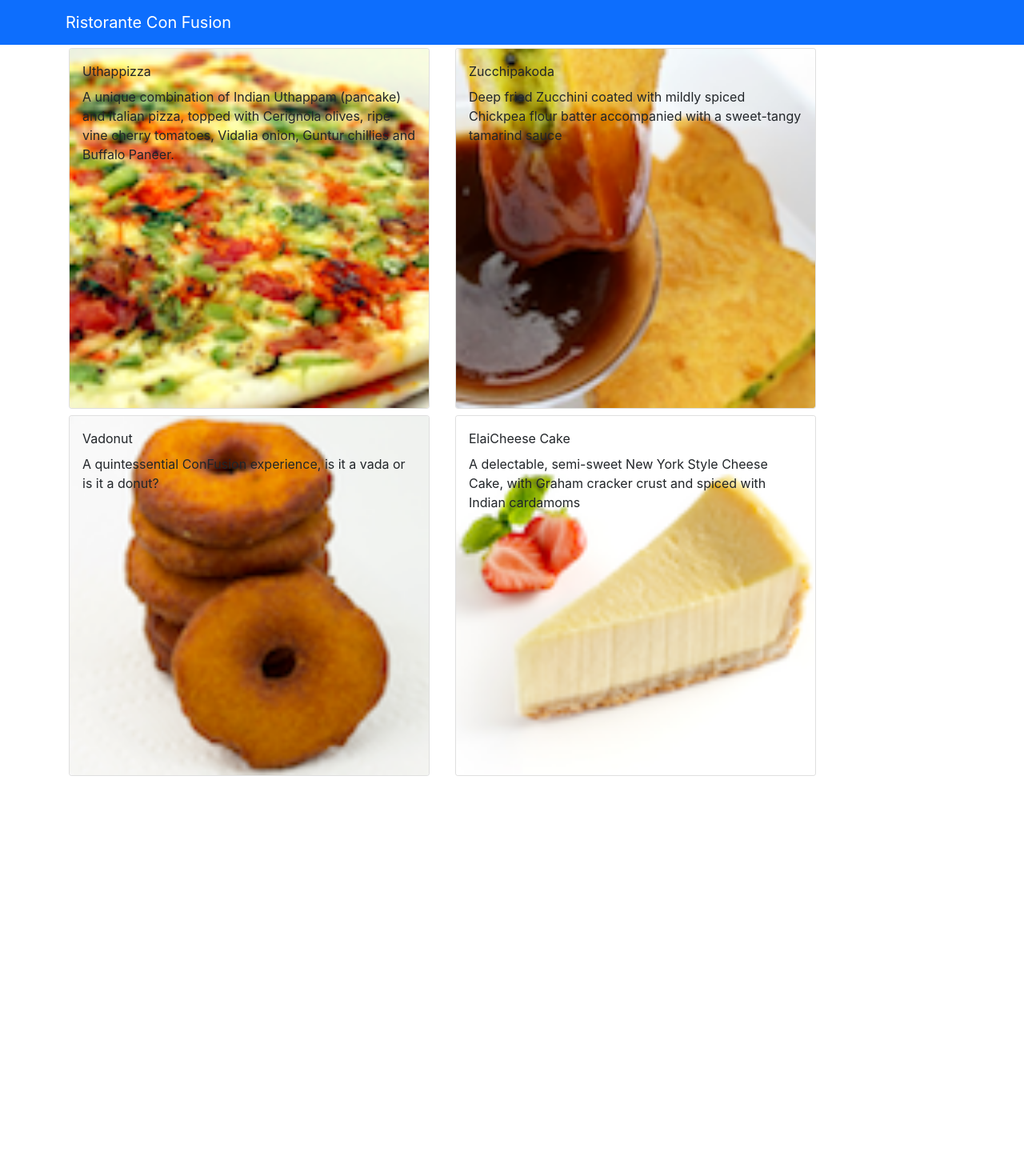
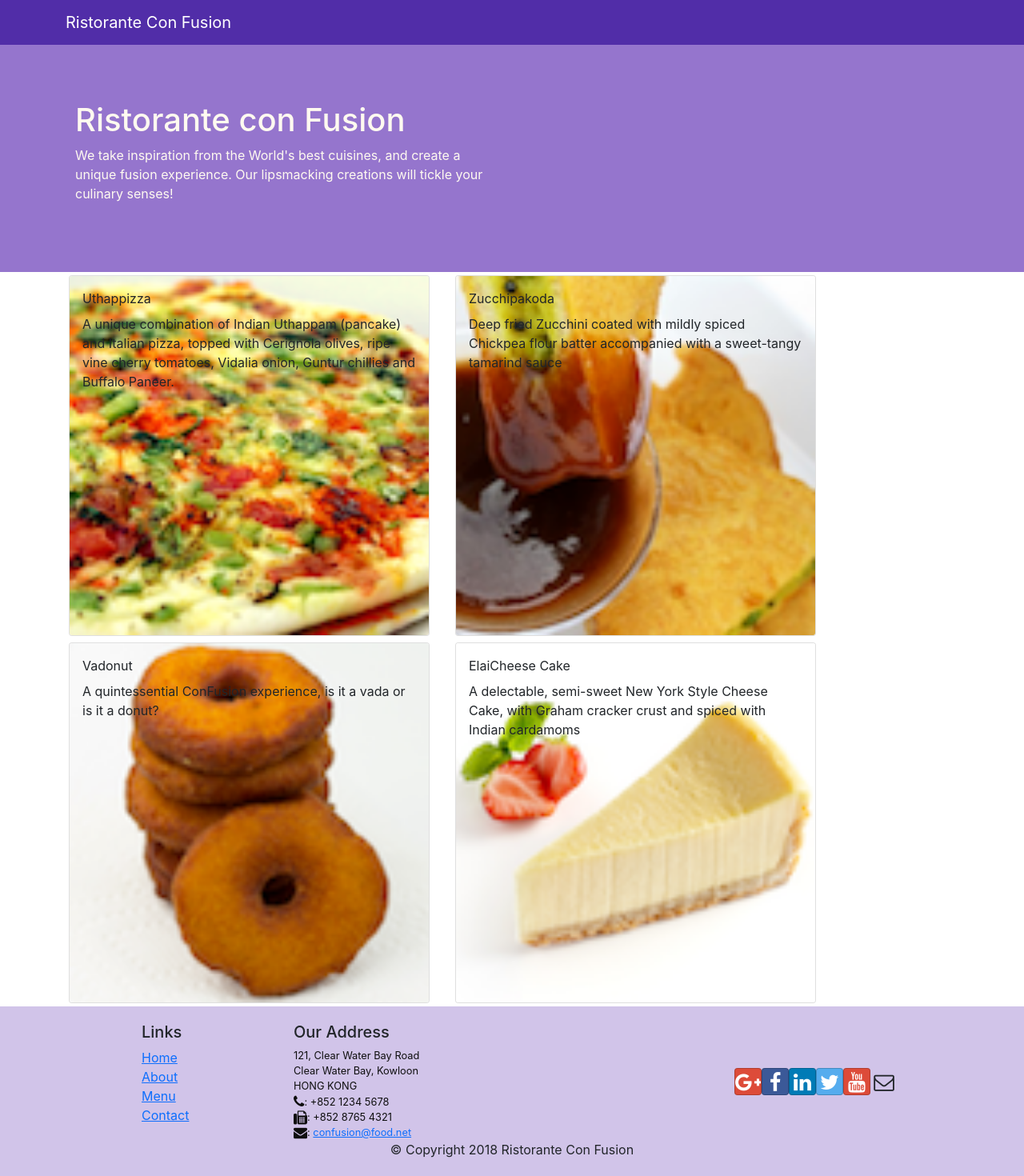
Before and after one commit to Shariar-007/React-Practice, a React (Create React App) app in the folder confusion/: page / in a window 1280 px wide. Shown: the top 1470 px of the page at 80% size. Before the commit the page ends 974 px from the top, so only its background shows below. Built offline with nearby package versions, Linux system fonts and the light colour scheme.

Commit message:
Header and Footer

```diff
--- a/confusion/package.json
+++ b/confusion/package.json
@@ -7,7 +7,9 @@
     "@testing-library/react": "^11.2.7",
     "@testing-library/user-event": "^12.8.3",
     "bootstrap": "^5.1.1",
+    "bootstrap-social": "^5.1.1",
     "dateformat": "^5.0.1",
+    "font-awesome": "^4.7.0",
     "react": "^17.0.2",
     "react-dom": "^17.0.2",
     "react-popper": "^2.2.5",
--- a/confusion/src/App.css
+++ b/confusion/src/App.css
@@ -0,0 +1,32 @@
+.row-header{
+    margin:0px auto;
+    padding:0px auto;
+}
+.row-content {
+    margin:0px auto;
+    padding: 50px 0px 50px 0px;
+    border-bottom: 1px ridge;
+    min-height:400px;
+}
+
+.footer{
+    background-color: #D1C4E9;
+    margin:0px auto;
+    padding: 20px 0px 20px 0px;
+}
+.jumbotron {
+    padding:70px 30px 70px 30px;
+    margin:0px auto;
+    background: #9575CD ;
+    color:floralwhite;
+}
+
+address{
+    font-size:80%;
+    margin:0px;
+    color:#0f0f0f;
+}
+
+.navbar-dark {
+    background-color: #512DA8;
+}
--- a/confusion/src/App.js
+++ b/confusion/src/App.js
@@ -1,27 +1,13 @@
 import './App.css';
-import {Navbar, NavbarBrand} from 'reactstrap';
-import Menu from './components/MenuComponent';
-import {DISHES} from './shared/dishes';
+import Main from './components/MainComponent';
 import {Component} from "react";
 
 
 class App extends Component{
-    constructor(pros) {
-        super(pros);
-        this.state = {
-            dishes: DISHES
-        }
-    }
-
     render(){
         return (
-            <div className="">
-                <Navbar dark color="primary">
-                    <div className="container">
-                        <NavbarBrand href="/"> Ristorante Con Fusion < /NavbarBrand>
-                    </div>
-                </Navbar>
-                <Menu dishes={this.state.dishes}/>
+            <div className="App">
+                <Main/>
             </div>
         );
     }
--- a/confusion/src/components/DishDetailComponent.js
+++ b/confusion/src/components/DishDetailComponent.js
@@ -1,16 +1,19 @@
 import React, {Component} from "react";
-import {Card, CardBody, CardHeader, CardImg, CardImgOverlay, CardText, CardTitle, List} from "reactstrap";
-import dateFormat from "dateformat";
+import {Card, CardBody, CardImg, CardText, CardTitle, List} from "reactstrap";
+// import dateFormat from "dateformat";
 
-class DishDetail extends Component {
-
-    renderComments(comments) {
+   function renderComments(comments) {
         const commentList = comments.map((comment) => {
             return (
-                <div className="col-12">
+                <li>
                     <p>{comment.comment}</p>
-                    <h5>--{comment.author}, {dateFormat(comment.date, "mmm dS, yyyy")}</h5>
-                </div>
+                    {/*<h5>--{comment.author}, {dateFormat(comment.date, "mmm dS, yyyy")}</h5>*/}
+                    <h5>--{comment.author}, {new Intl.DateTimeFormat("en-US", {
+                        year: 'numeric',
+                        month: 'short',
+                        day: '2-digit'
+                    }).format(new Date(Date.parse(comment.date)))}</h5>
+                </li>
             );
         });
 
@@ -27,21 +30,30 @@
             );
     }
 
-    render() {
-        if (this.props.selectedDish != null)
+
+    function RenderDish(dish){
+       return (
+           <Card>
+               <CardImg top src={dish.image} alt={dish.name}/>
+               <CardBody>
+                   <CardTitle>{dish.name}</CardTitle>
+                   <CardText>{dish.description}</CardText>
+               </CardBody>
+           </Card>
+       );
+    }
+
+    const DishDetail = (props) => {
+        if (props.selectedDish != null)
             return (
-                <div className="row">
-                    <div className="col-12 col-md-5 m-1">
-                        <Card>
-                            <CardImg top src={this.props.selectedDish.image} alt={this.props.selectedDish.name}/>
-                            <CardBody>
-                                <CardTitle>{this.props.selectedDish.name}</CardTitle>
-                                <CardText>{this.props.selectedDish.description}</CardText>
-                            </CardBody>
-                        </Card>
-                    </div>
-                    <div className="col-12 col-md-5 m-1">
-                        {this.renderComments(this.props.selectedDish.comments)}
+                <div className="container">
+                    <div className="row">
+                        <div className="col-12 col-md-5 m-1">
+                            {RenderDish(props.selectedDish)}
+                        </div>
+                        <div className="col-12 col-md-5 m-1">
+                            {renderComments(props.selectedDish.comments)}
+                        </div>
                     </div>
                 </div>
             );
@@ -50,6 +62,5 @@
                 <div></div>
             );
     }
-}
 
 export default DishDetail;
--- /dev/null
+++ b/confusion/src/components/FooterComponent.js
@@ -0,0 +1,51 @@
+
+import React from "react";
+
+function Footer(){
+    return (
+        <div className="footer">
+            <div className="container">
+                <div className="row justify-content-center">
+                    <div className="col-4 offset-1 col-sm-2">
+                        <h5>Links</h5>
+                        <ul className="list-unstyled">
+                            <li><a href="#">Home</a></li>
+                            <li><a href="#">About</a></li>
+                            <li><a href="#">Menu</a></li>
+                            <li><a href="contactus.html">Contact</a></li>
+                        </ul>
+                    </div>
+                    <div className="col-7 col-sm-5">
+                        <h5>Our Address</h5>
+                        <address>
+                            121, Clear Water Bay Road<br />
+                            Clear Water Bay, Kowloon<br />
+                            HONG KONG<br />
+                            <i className="fa fa-phone fa-lg"></i>: +852 1234 5678<br />
+                            <i className="fa fa-fax fa-lg"></i>: +852 8765 4321<br />
+                            <i className="fa fa-envelope fa-lg"></i>: <a href="mailto:confusion@food.net">
+                            confusion@food.net</a>
+                        </address>
+                    </div>
+                    <div className="col-12 col-sm-4 align-self-center">
+                        <div className="text-center">
+                            <a className="btn btn-social-icon btn-google" href="http://google.com/+"><i className="fa fa-google-plus"></i></a>
+                            <a className="btn btn-social-icon btn-facebook" href="http://www.facebook.com/profile.php?id="><i className="fa fa-facebook"></i></a>
+                            <a className="btn btn-social-icon btn-linkedin" href="http://www.linkedin.com/in/"><i className="fa fa-linkedin"></i></a>
+                            <a className="btn btn-social-icon btn-twitter" href="http://twitter.com/"><i className="fa fa-twitter"></i></a>
+                            <a className="btn btn-social-icon btn-google" href="http://youtube.com/"><i className="fa fa-youtube"></i></a>
+                            <a className="btn btn-social-icon" href="mailto:"><i className="fa fa-envelope-o"></i></a>
+                        </div>
+                    </div>
+                </div>
+                <div className="row justify-content-center">
+                    <div className="col-auto">
+                        <p>© Copyright 2018 Ristorante Con Fusion</p>
+                    </div>
+                </div>
+            </div>
+        </div>
+    );
+}
+
+export default Footer;
--- /dev/null
+++ b/confusion/src/components/HeaderComponent.js
@@ -0,0 +1,28 @@
+import React, {Component} from "react";
+import {Jumbotron, Navbar, NavbarBrand} from "reactstrap";
+
+class Header extends Component{
+    render() {
+        return (
+            <React.Fragment>
+                <Navbar dark>
+                    <div className="container">
+                        <NavbarBrand href="/"> Ristorante Con Fusion < /NavbarBrand>
+                    </div>
+                </Navbar>
+                <Jumbotron>
+                    <div className="container">
+                        <div className="row row-header">
+                            <div className="col-12 col-sm-6">
+                                <h1>Ristorante con Fusion</h1>
+                                <p>We take inspiration from the World's best cuisines, and create a unique fusion experience. Our lipsmacking creations will tickle your culinary senses!</p>
+                            </div>
+                        </div>
+                    </div>
+                </Jumbotron>
+            </React.Fragment>
+        );
+    }
+}
+
+export default Header;
--- /dev/null
+++ b/confusion/src/components/MainComponent.js
@@ -0,0 +1,34 @@
+import React, {Component} from "react";
+import {Navbar, NavbarBrand} from 'reactstrap';
+import Menu from './MenuComponent';
+import {DISHES} from '../shared/dishes';
+import DishDetail from './DishDetailComponent'
+import Header from "./HeaderComponent";
+import Footer from "./FooterComponent";
+
+class Main extends Component {
+    constructor(pros) {
+        super(pros);
+        this.state = {
+            dishes: DISHES,
+            selectedDish: null
+        }
+    }
+
+    onDishSelect(dishId) {
+        this.setState({selectedDish: dishId});
+    }
+
+    render() {
+        return (
+            <div>
+                <Header/>
+                <Menu dishes={this.state.dishes} onClick={(dishId) => this.onDishSelect(dishId)}/>
+                <DishDetail selectedDish={this.state.dishes.filter(dish => dish.id === this.state.selectedDish)[0]}/>
+                <Footer/>
+            </div>
+        );
+    }
+}
+
+export default Main;
--- a/confusion/src/components/MenuComponent.js
+++ b/confusion/src/components/MenuComponent.js
@@ -1,32 +1,24 @@
-import React, {Component} from 'react';
+import React from 'react';
 import {Card, CardImg, CardImgOverlay, CardTitle, CardText} from "reactstrap";
-import DishDetail from './DishDetailComponent'
 
 
-class Menu extends Component {
+   function RenderMenuItem({dish, onClick}){
+       return (
+           <Card onClick={()=> onClick(dish.id)}>
+               <CardImg src={dish.image} alt={dish.name} width="100%"/>
+               <CardImgOverlay>
+                   <CardTitle>{dish.name}</CardTitle>
+                   <CardText>{dish.description}</CardText>
+               </CardImgOverlay>
+           </Card>
+       );
+   }
 
-    constructor(props) {
-        super(props);
-        this.state = {
-            selectedDish: null
-        }
-    }
-
-    onDishSelect(dish) {
-        this.setState({ selectedDish: dish});
-    }
-
-    render() {
-        const menu = this.props.dishes.map((dish) => {
+    const  Menu = (props) => {
+        const menu = props.dishes.map((dish) => {
             return (
-                <div className="col-12 col-md-5 m-1">
-                    <Card key={dish.id} onClick={()=> this.onDishSelect(dish)}>
-                        <CardImg src={dish.image} alt={dish.name} width="100%"/>
-                        <CardImgOverlay>
-                            <CardTitle>{dish.name}</CardTitle>
-                            <CardText>{dish.description}</CardText>
-                        </CardImgOverlay>
-                    </Card>
+                <div className="col-12 col-md-5 m-1" key={dish.id}>
+                    <RenderMenuItem dish={dish} onClick={props.onClick}/>
                 </div>
             );
         });
@@ -36,10 +28,8 @@
                 <div className="row">
                      {menu}
                 </div>
-                <DishDetail selectedDish={this.state.selectedDish}/>
             </div>
         );
     }
-}
 
 export default Menu;
--- a/confusion/src/index.js
+++ b/confusion/src/index.js
@@ -4,6 +4,8 @@
 import './index.css';
 import App from './App';
 import reportWebVitals from './reportWebVitals';
+import 'font-awesome/css/font-awesome.css';
+import 'bootstrap-social/bootstrap-social.css'
 
 ReactDOM.render(<React.StrictMode><App/></React.StrictMode>, document.getElementById('root'));
 
```
Also changed, not shown: confusion/src/shared/dishes.js (+20 -20 lines), 1 other file (tests, documents, lock files or other folders).
